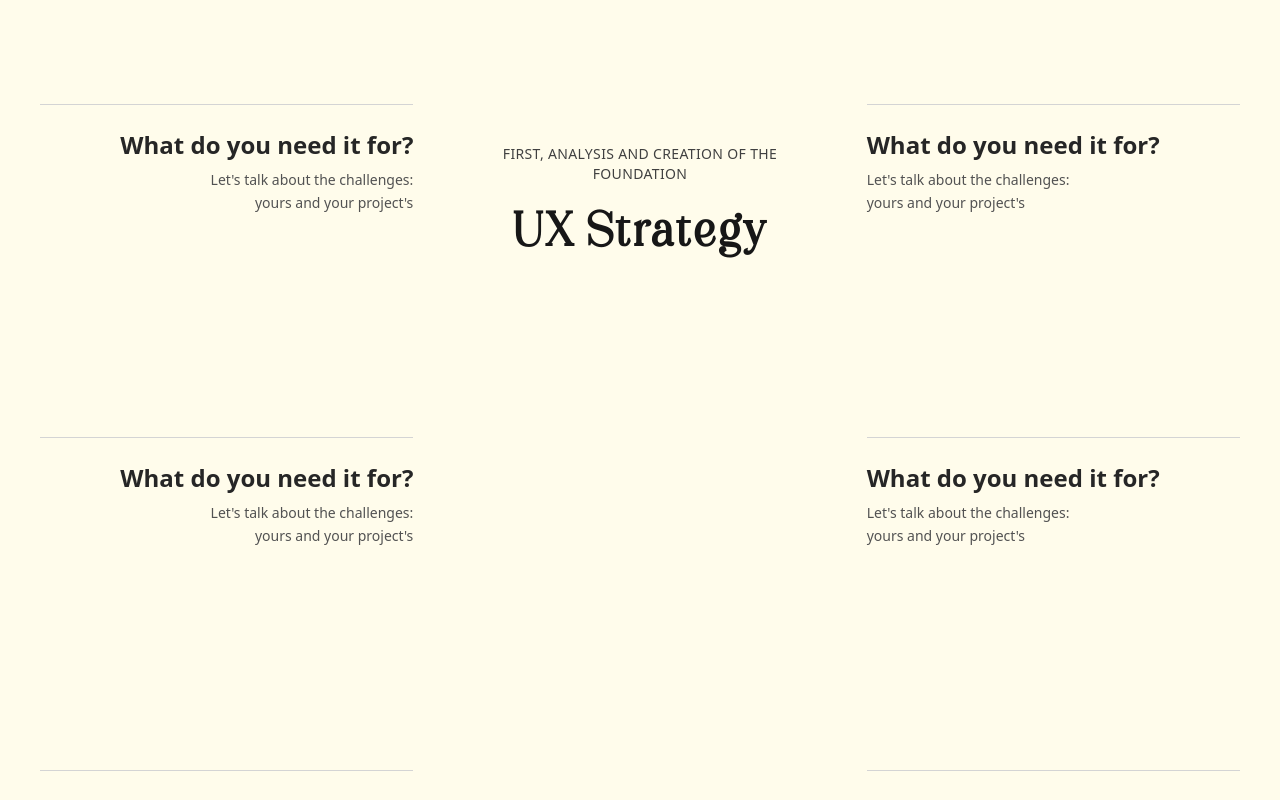
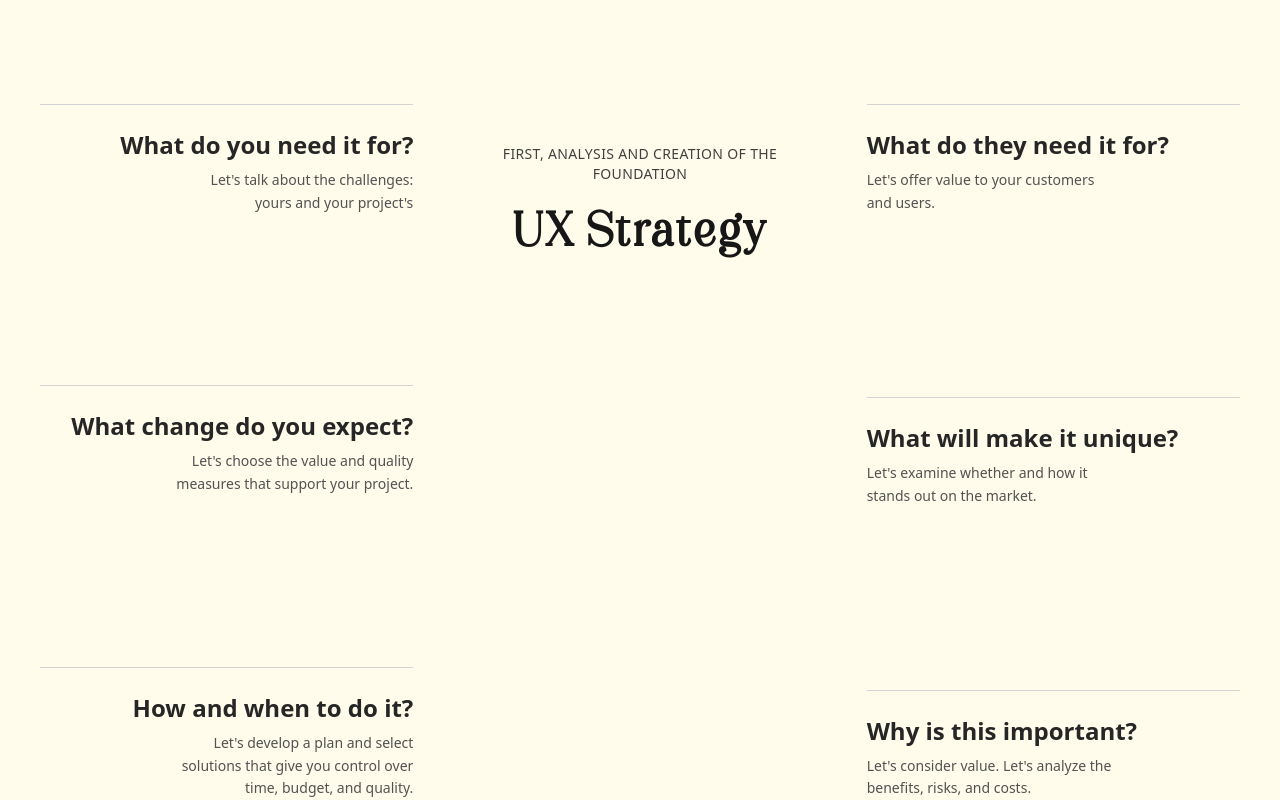
Before and after one commit to joydeep-07/Art-Gallery, a React (Vite) app: page / in a window 1280 px wide. Shown: the part 4280-5080 px from the top of the page. Built offline with nearby package versions, Linux system fonts and the light colour scheme.

Commit message:
Design Updated

```diff
--- a/src/components/Design.jsx
+++ b/src/components/Design.jsx
@@ -29,7 +29,7 @@ const Design = () => {
       <div className="w-7xl mt-20 rounded-2xl p-10 ">
         <div className="main flex w-full gap-10">
           {/* LEFT */}
-          <div className="w-1/3 h-screen flex flex-col justify-between">
+          <div className="w-1/3 h-[90vh] flex flex-col justify-between">
             {/* box 1 */}
             <div className="text-right py-6 border-t border-neutral-300">
               <h1 className="text-2xl font-semibold pb-2 text-neutral-800">
@@ -43,20 +43,22 @@ const Design = () => {
             {/* box 2 */}
             <div className="text-right py-6 border-t border-neutral-300">
               <h1 className="text-2xl font-semibold pb-2 text-neutral-800">
-                What do you need it for?
+                What change do you expect?
               </h1>
               <p className="text-sm leading-relaxed text-neutral-600">
-                Let's talk about the challenges: <br /> yours and your project's
+                Let's choose the value and quality <br /> measures that support
+                your project.
               </p>
             </div>
 
             {/* box 3 */}
             <div className="text-right py-6 border-t border-neutral-300">
               <h1 className="text-2xl font-semibold pb-2 text-neutral-800">
-                What do you need it for?
+                How and when to do it?
               </h1>
               <p className="text-sm leading-relaxed text-neutral-600">
-                Let's talk about the challenges: <br /> yours and your project's
+                Let's develop a plan and select <br /> solutions that give you
+                control over <br /> time, budget, and quality.
               </p>
             </div>
           </div>
@@ -77,41 +79,45 @@ const Design = () => {
           </div>
 
           {/* RIGHT */}
-          <div className="w-1/3 h-screen flex flex-col justify-between">
+          <div className="w-1/3 h-[90vh] flex flex-col justify-between">
             {/* box 1 */}
             <div className="text-left py-6 border-t border-neutral-300">
               <h1 className="text-2xl font-semibold pb-2 text-neutral-800">
-                What do you need it for?
+                What do they need it for?
               </h1>
               <p className="text-sm leading-relaxed text-neutral-600">
-                Let's talk about the challenges: <br /> yours and your project's
+                Let's offer value to your customers <br /> and users.
               </p>
             </div>
 
             {/* box 2 */}
             <div className="text-left py-6 border-t border-neutral-300">
               <h1 className="text-2xl font-semibold pb-2 text-neutral-800">
-                What do you need it for?
+                What will make it unique?
               </h1>
               <p className="text-sm leading-relaxed text-neutral-600">
-                Let's talk about the challenges: <br /> yours and your project's
+                Let's examine whether and how it <br /> stands out on the
+                market.
               </p>
             </div>
 
             {/* box 3 */}
             <div className="text-left py-6 border-t border-neutral-300">
               <h1 className="text-2xl font-semibold pb-2 text-neutral-800">
-                What do you need it for?
+                Why is this important?
               </h1>
               <p className="text-sm leading-relaxed text-neutral-600">
-                Let's talk about the challenges: <br /> yours and your project's
+                Let's consider value. Let's analyze the <br /> benefits, risks, and
+                costs.
               </p>
             </div>
           </div>
         </div>
       </div>
 
-      <div className="h-screen">Test</div>
+      <div className="w-7xl border p-5 mt-20">
+
+      </div>
     </div>
   );
 };
```
